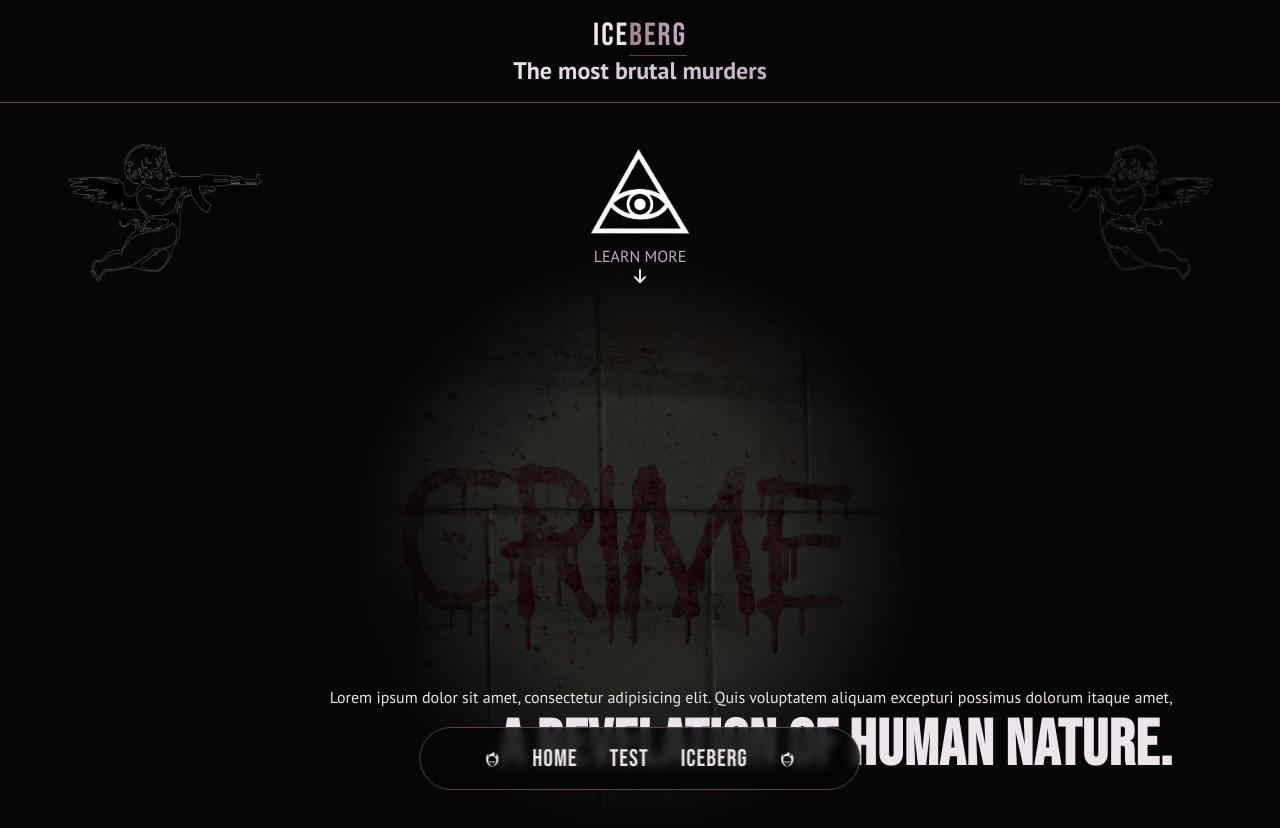
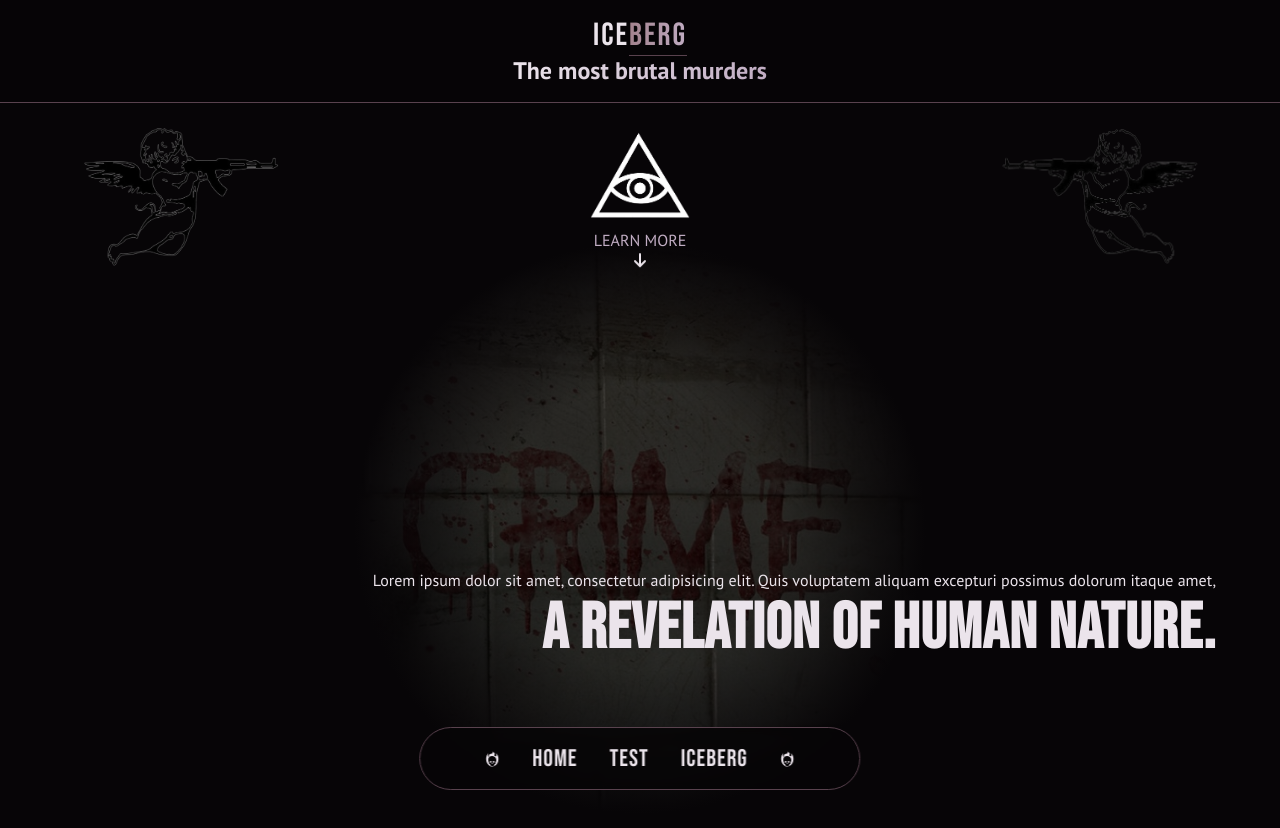
Before and after one commit to pawelek7k/murderSite, a React (Vite) app: page / in a window 1280 px wide. Shown: the top 828 px of the page. Built offline with nearby package versions, Linux system fonts and the light colour scheme.

Commit message:
Update Styles.ts

```diff
--- a/src/components/HeroSection/Styles.ts
+++ b/src/components/HeroSection/Styles.ts
@@ -23,14 +23,12 @@ export const HeadingWrapper = styled.div`
 display: flex;
 flex-direction: column;
 align-items: flex-end;
- position: absolute;
- bottom: 20%;
- right: 5%;
+height: 50%;
+justify-content: flex-end;
 `
 
 export const Section = styled.section`
-height: 100vh;
-padding-top: 9rem;
+padding-top: 8rem;
 position: relative;
   -webkit-user-select: none; /* Safari /
   -ms-user-select: none; / IE 10 and IE 11 /
@@ -38,9 +36,9 @@ position: relative;
 `
 
 export const ImageContainer = styled.div`
-  position: relative;
+  padding: 0rem 1rem;
   width: 100%;
-  height: 800px;
+  height: 100vh;
   background: radial-gradient(circle at center, rgba(0, 0, 0, 73%) 20%, var(--background) 40%),
     url(${backgroundImage});
   background-size: cover;
```
